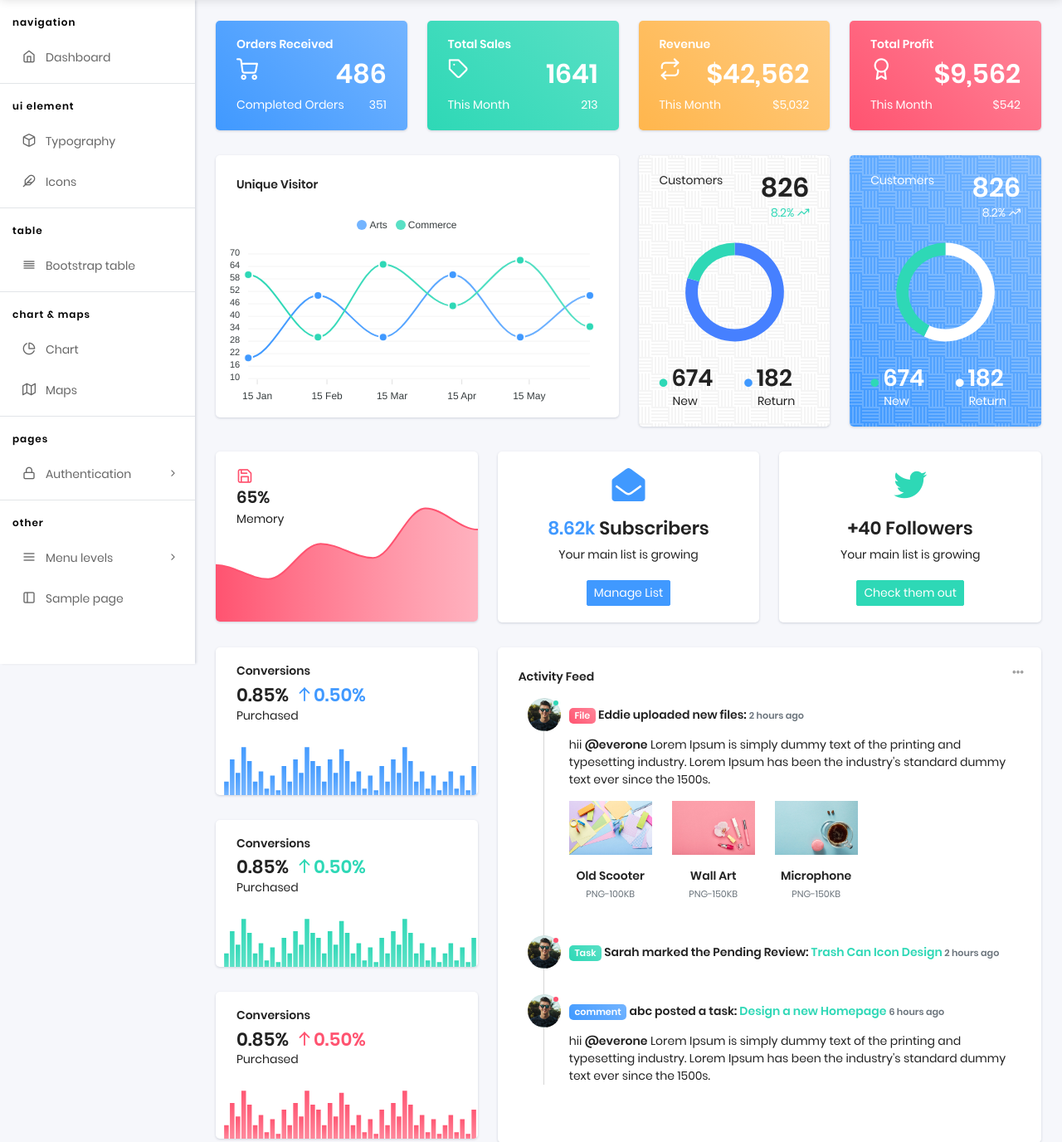
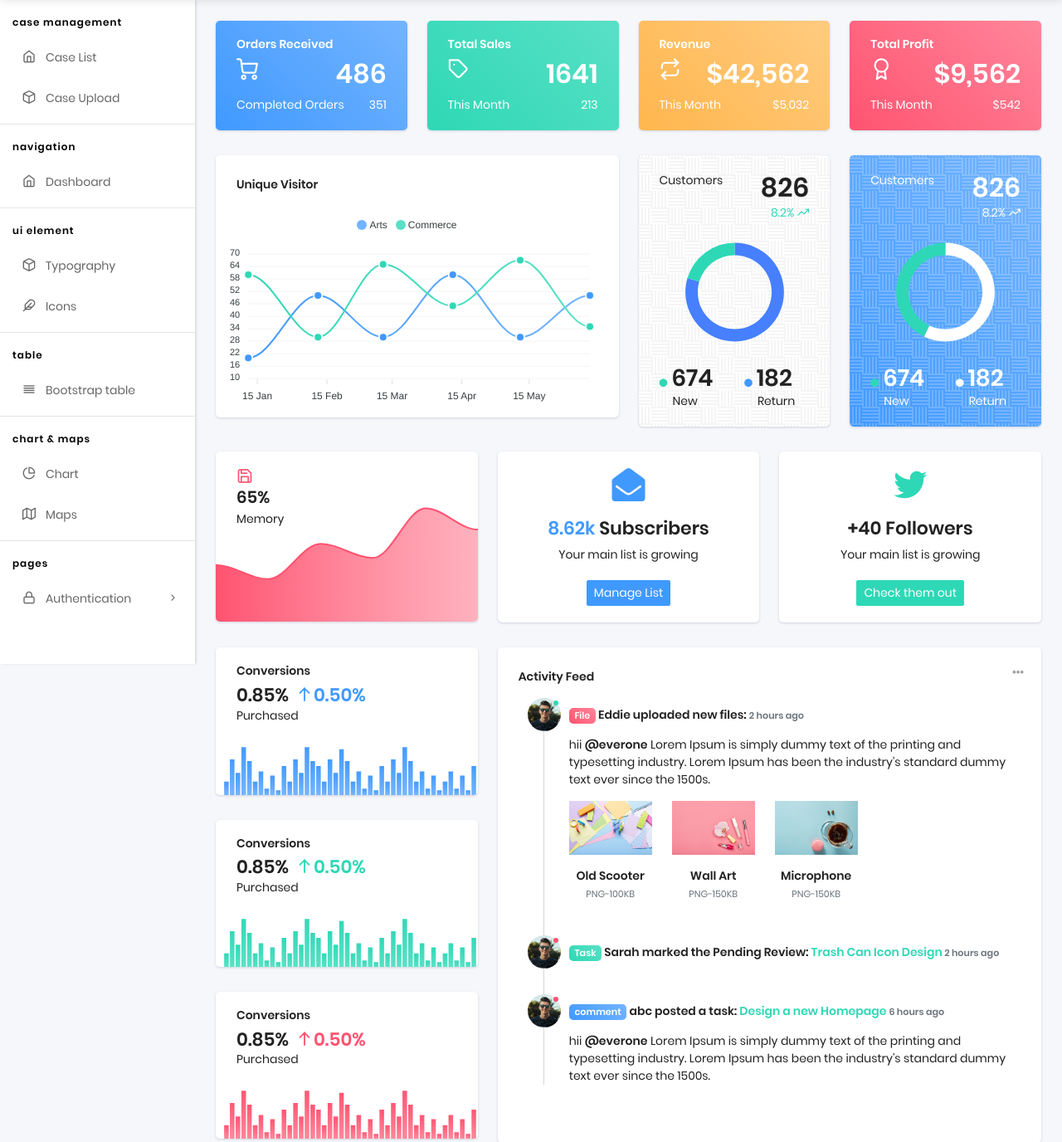
Before and after one commit to kim-do-hyeon/TAG, a Flask app: page /index in a window 1280 px wide. Shown: the part 56-1432 px from the top of the page at 83% size. Run offline with Flask 3, Linux system fonts and the light colour scheme; the visitor is signed in with stand-in values (Sample User, id 1); data comes from the database, SQL or seed files in the repository; some libraries are stand-ins or nearby versions.

Commit message:
[Update] design

```diff
--- a/apps/templates/case/upload.html
+++ b/apps/templates/case/upload.html
@@ -1,6 +1,6 @@
 {% extends "layouts/base.html" %}
 
-{% block title %} TAG - Case Upload {% endblock %}
+{% block title %} Case Upload {% endblock %}
 
 <!-- Specific Page CSS goes HERE  -->
 {% block stylesheets %}{% endblock stylesheets %}
--- a/apps/templates/includes/sidebar.html
+++ b/apps/templates/includes/sidebar.html
@@ -6,6 +6,18 @@
 			<div class="navbar-content scroll-div "
 				>
 				<ul class="nav pcoded-inner-navbar ">
+					<li class="nav-item pcoded-menu-caption">
+						<label>Case Management</label>
+					</li>
+					<li class="nav-item">
+						<a href="/case/list" class="nav-link "><span class="pcoded-micon"><i class="feather icon-home"></i></span><span
+								class="pcoded-mtext">Case List</span></a>
+					</li>
+					<li class="nav-item">
+						<a href="/case/upload" class="nav-link "><span class="pcoded-micon"><i
+							class="feather icon-box"></i></span><span
+								class="pcoded-mtext">Case Upload</span></a>
+					</li>
 					<li class="nav-item pcoded-menu-caption">
 						<label>Navigation</label>
 					</li>
--- a/apps/templates/layouts/base-fullscreen.html
+++ b/apps/templates/layouts/base-fullscreen.html
@@ -3,7 +3,7 @@
 <head>
 
     <title>
-        Flask Gradient Able - {% block title %}{% endblock %} | AppSeed
+        TAG - {% block title %}{% endblock %}
     </title>
 
 	<!-- Meta -->
--- a/apps/templates/layouts/base.html
+++ b/apps/templates/layouts/base.html
@@ -3,7 +3,7 @@
 <head>
 
     <title>
-        Flask Gradient Able - {% block title %}{% endblock %} | AppSeed
+        TAG - {% block title %}{% endblock %}
     </title>
 
     <meta charset="utf-8">
```
